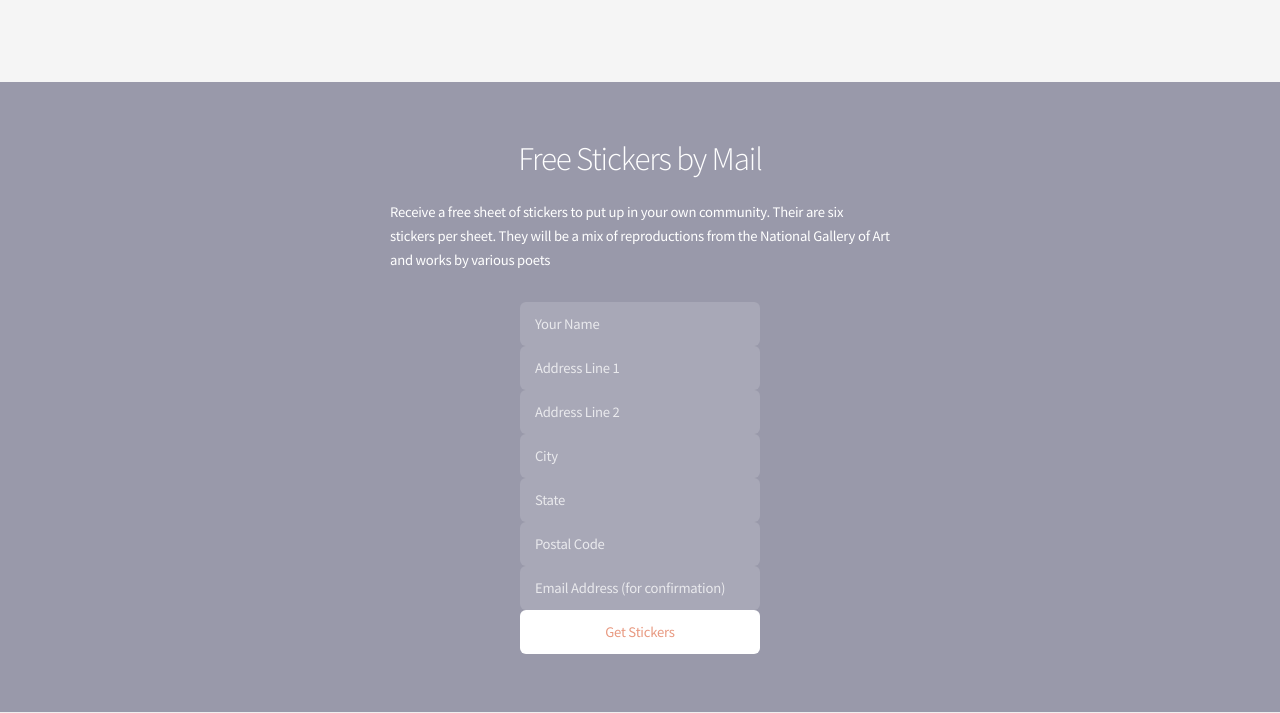
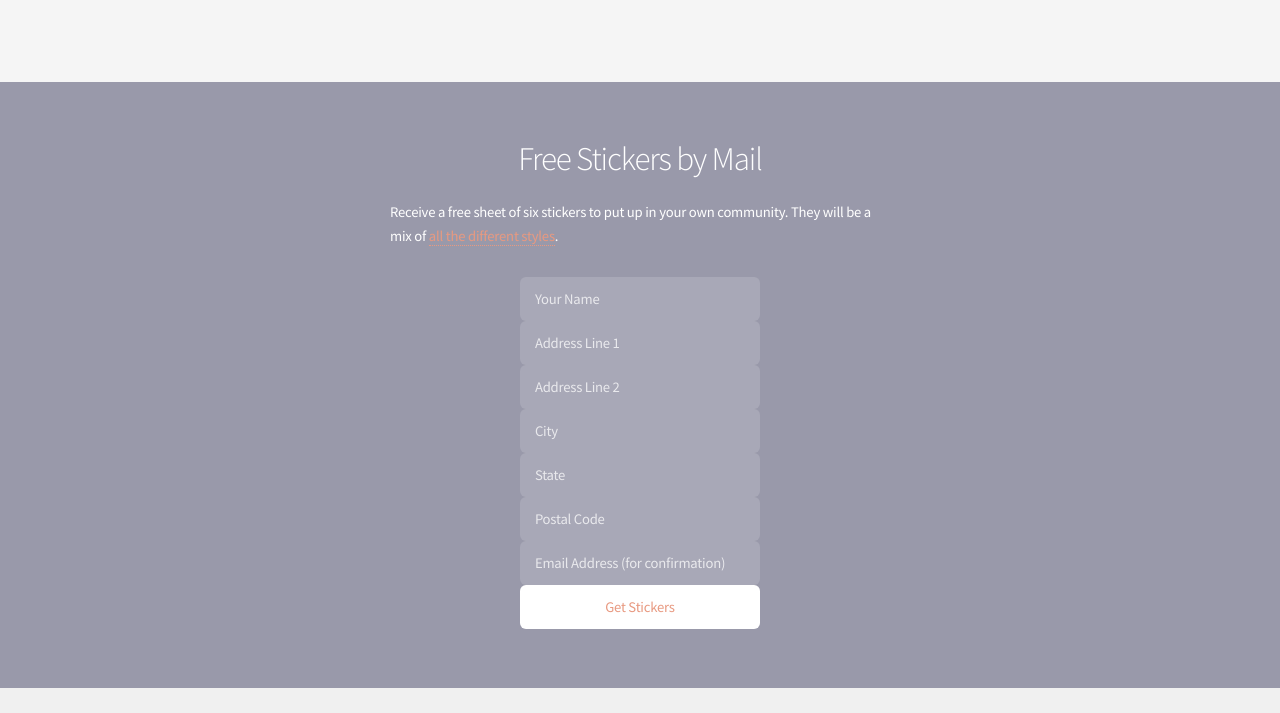
Before and after one commit to kristopolous/qr-project, a PHP site: page / in a window 1280 px wide. Shown: the part 1711-2424 px from the top of the page. Run offline with PHP 8.4, Linux system fonts and the light colour scheme.

Commit message:
changing the free sticker terminology

```diff
--- a/www/gallery.php
+++ b/www/gallery.php
@@ -78,7 +78,7 @@
 				<section id="cta">
 
 					<h2>Free Stickers by Mail</h2>
-					<p>Receive a free sheet of stickers to put up in your own community. Their are six stickers per sheet. They will be a mix of reproductions from the National Gallery of Art and works by various poets</p>
+					<p>Receive a free sheet of six stickers to put up in your own community. They will be a mix of <a href="gallery.php">all the different styles</a>.</p>
 
 					<form method=post action=address.php>
 						<div class="row uniform 50%" style='text-align:center'>
--- a/www/index.php
+++ b/www/index.php
@@ -71,7 +71,7 @@
 				<section id="cta">
 
 					<h2>Free Stickers by Mail</h2>
-					<p>Receive a free sheet of stickers to put up in your own community. Their are six stickers per sheet. They will be a mix of reproductions from the National Gallery of Art and works by various poets</p>
+					<p>Receive a free sheet of six stickers to put up in your own community. They will be a mix of <a href="gallery.php">all the different styles</a>.</p>
 
 					<form method=post action=address.php>
 						<div class="row uniform 50%" style='text-align:center'>
```
